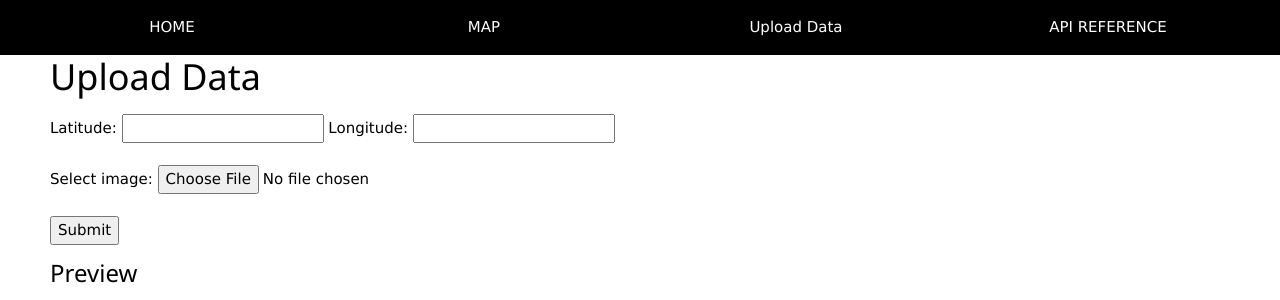
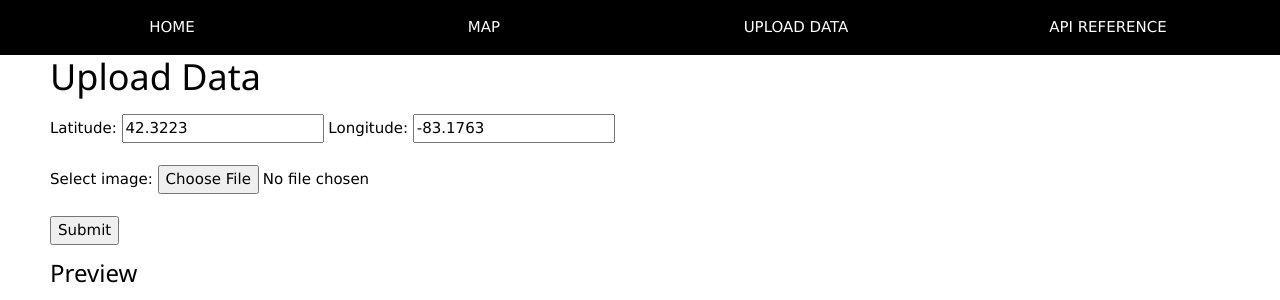
Before and after one commit to mikebowyer/ECE528_Project, a Flask app: page /upload in a window 1280 px wide. Shown: the top 300 px of the page. Run offline with Flask 2, Linux system fonts and the light colour scheme; some libraries are stand-ins or nearby versions.

Commit message:
feat: update layout some

```diff
--- a/website/templates/layout.html
+++ b/website/templates/layout.html
@@ -9,7 +9,7 @@
       <a href="/map" class="w3-button w3-block w3-black">MAP</a>
     </div>
     <div class="w3-col s3">
-      <a href="/upload" class="w3-button w3-block w3-black">Upload Data</a>
+      <a href="/upload" class="w3-button w3-block w3-black">UPLOAD DATA</a>
     </div>
     <div class="w3-col s3">
       <a href="/api_ref" class="w3-button w3-block w3-black">API REFERENCE</a>
--- a/website/templates/upload.html
+++ b/website/templates/upload.html
@@ -1,11 +1,11 @@
 {% extends "layout.html" %}
 {% block content %}
 <h1>Upload Data</h1>
-    <form id="add">
+    <form id="add" method="POST">
         <label for="lat">Latitude:</label>
-        <input type="text" id="lat_in" name="lat_in">
+        <input type="text" id="lat_in" name="lat_in" value="42.3223" required>
         <label for="long">Longitude:</label>
-        <input type="text" id="long_in" name="long_in">
+        <input type="text" id="long_in" name="long_in" value="-83.1763" required>
         <br/>
         <br/>
       <label for="img">Select image:</label>
```
Also changed, not shown: website/templates/map.html (+9 -1 lines).
